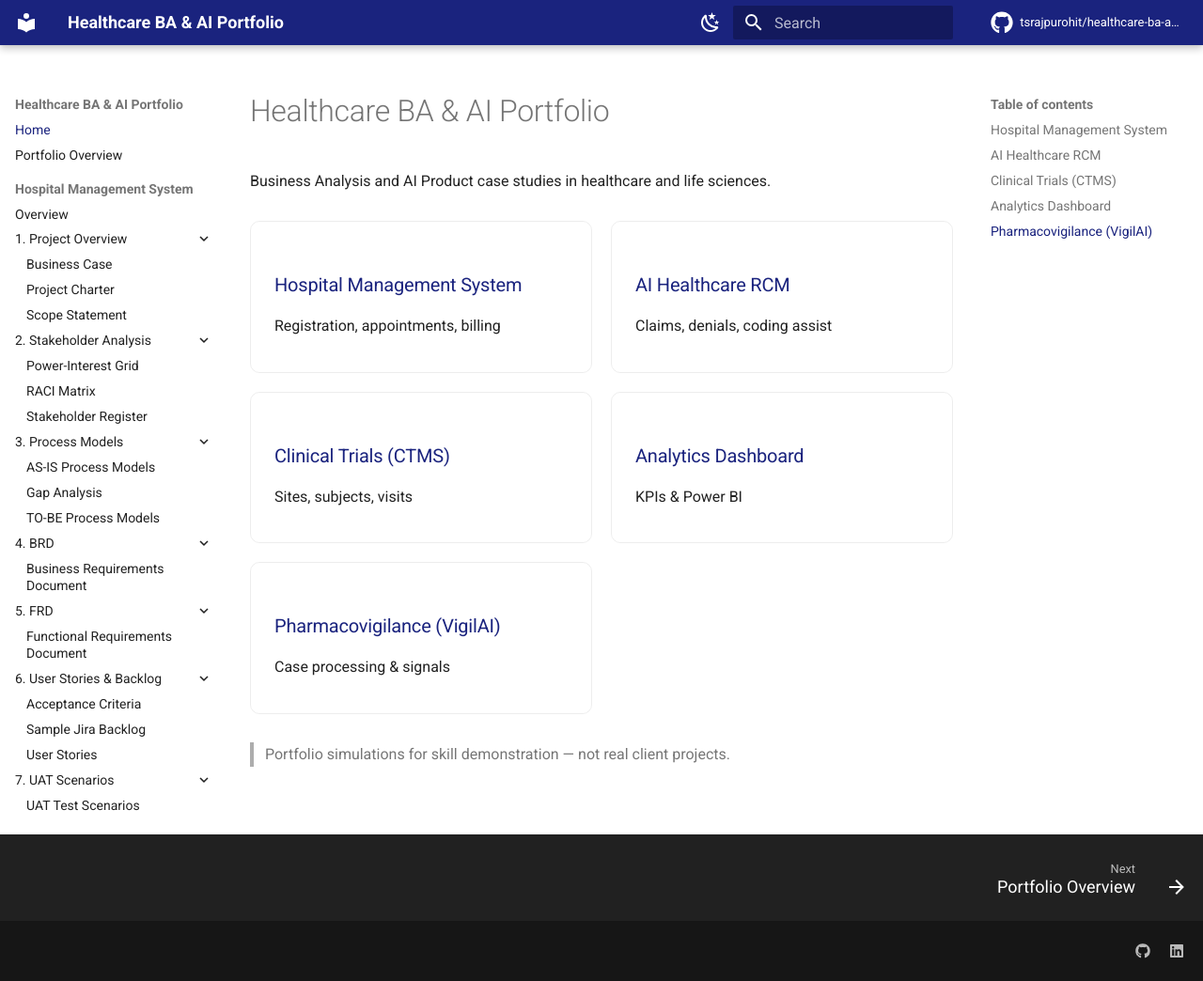
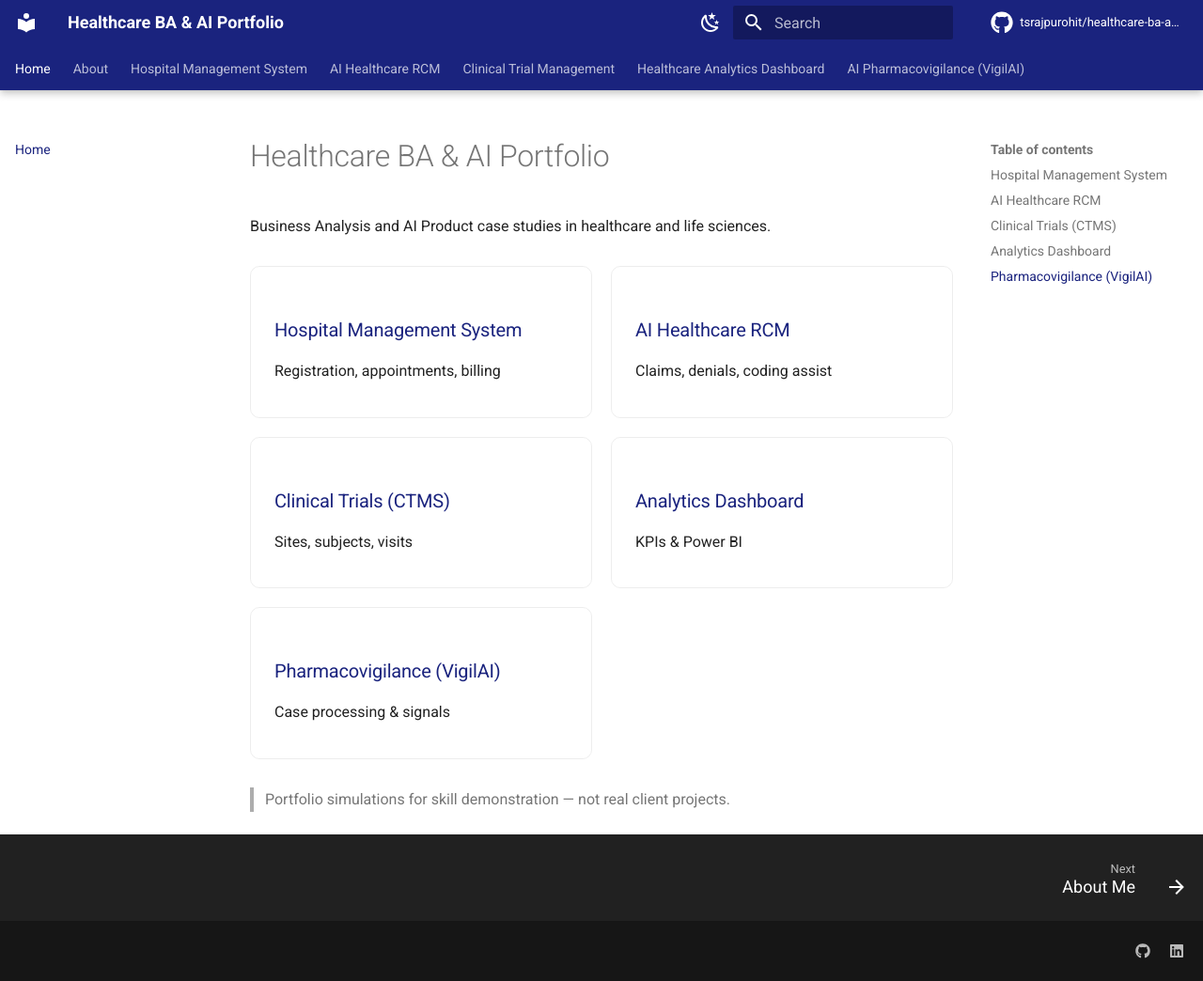
Before and after one commit to tsrajpurohit/healthcare-ba-ai-portfolio-, an MkDocs documentation site: the page built from docs/index.md, in a window 1280 px wide and 1044 px high. Shown: the whole window at 94% size. Built offline with MkDocs 1.6.1 and Material for MkDocs 9.7.7, drawn with Linux system fonts in a browser that asks for light colours; comment, search, counter and statistics services are not loaded.

Commit message:
Update mkdocs.yml

```diff
--- a/mkdocs.yml
+++ b/mkdocs.yml
@@ -42,17 +42,19 @@ theme:
     code: Roboto Mono
 
   features:
+    - navigation.indexes   # optional: section Overview as tab landing page
+    - navigation.tabs          # top bar sections
+    - navigation.tabs.sticky   # tabs stay visible on scroll
+    - navigation.sections
+    - navigation.expand
     - navigation.instant
     - navigation.tracking
-    - navigation.sections
-    - navigation.expand
     - navigation.top
     - navigation.footer
     - search.suggest
     - search.highlight
     - search.share
     - content.code.copy
-    - content.tabs.link
     - toc.follow
 
   icon:
@@ -121,7 +123,11 @@ extra_css:
 # Navigation – updated with full RCM folder structure
 nav:
   - Home: index.md
-  - Portfolio Overview: overview.md
+
+  - About:
+      - About Me: about.md
+      - Portfolio Overview: overview.md
+
   - Hospital Management System:
       - Overview: hms/index.md
       - 1. Project Overview:
@@ -154,6 +160,7 @@ nav:
           - Assumptions & Constraints: hms/09-Traceability-Risks/Assumptions-Constraints.md
           - Requirements Traceability Matrix: hms/09-Traceability-Risks/Requirements-Traceability-Matrix.md
           - Risk Register: hms/09-Traceability-Risks/Risk-Register.md
+
   - AI Healthcare RCM:
       - Overview: rcm/index.md
       - 1. Project Overview:
@@ -190,6 +197,7 @@ nav:
           - Requirements Traceability Matrix: rcm/10-Traceability-Risks/Requirements-Traceability-Matrix.md
           - Risk Register: rcm/10-Traceability-Risks/Risk-Register.md
           - Assumptions & Constraints: rcm/10-Traceability-Risks/Assumptions-Constraints.md
+
   - Clinical Trial Management:
       - Overview: ctms/index.md
       - 1. Project Overview:
@@ -219,6 +227,7 @@ nav:
           - Assumptions & Constraints: ctms/08-Traceability-Risks/Assumptions-Constraints.md
           - Requirements Traceability Matrix: ctms/08-Traceability-Risks/Requirements-Traceability-Matrix.md
           - Risk Register: ctms/08-Traceability-Risks/Risk-Register.md
+
   - Healthcare Analytics Dashboard:
       - Overview: analytics/index.md
       - 1. Project Overview:
@@ -250,6 +259,7 @@ nav:
       - 8. Sample Data & Power BI:
           - Power BI Implementation Notes: analytics/08-Sample-Data-PowerBI/PowerBI-Implementation-Notes.md
           - Sample KPI Data: analytics/08-Sample-Data-PowerBI/Sample-KPI-Data.csv
+
   - AI Pharmacovigilance (VigilAI):
       - Overview: pv/index.md
       - 1. Project Initiation:
@@ -285,4 +295,3 @@ nav:
           - Assumptions & Constraints: pv/10-Traceability-Risks/Assumptions-Constraints.md
           - Requirements Traceability Matrix: pv/10-Traceability-Risks/Requirements-Traceability-Matrix.md
           - Risk Register: pv/10-Traceability-Risks/Risk-Register.md
-  - About / Skills: about.md
```
